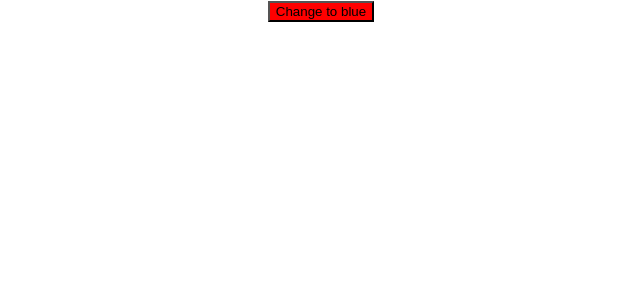
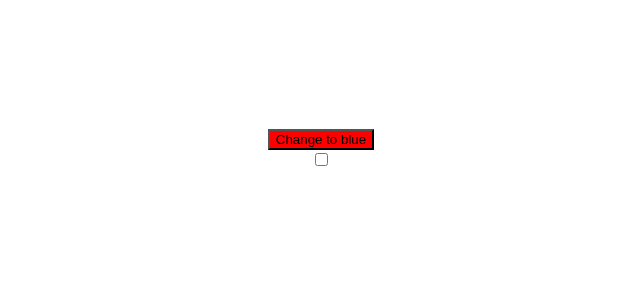
Before and after one commit to VrushabBayas/react-testing-color-button, a React (Create React App) app: page / in a window 1280 px wide. Shown: the top 300 px of the page, without its empty margins (319-959 px from the left). Built offline with nearby package versions, Linux system fonts and the light colour scheme.

Commit message:
tested check box

```diff
--- a/src/App.css
+++ b/src/App.css
@@ -2,37 +2,6 @@
   text-align: center;
 }
 
-.App-logo {
-  height: 40vmin;
-  pointer-events: none;
+.buttonWrapper{
+  margin-top: 10%;
 }
-
-@media (prefers-reduced-motion: no-preference) {
-  .App-logo {
-    animation: App-logo-spin infinite 20s linear;
-  }
-}
-
-.App-header {
-  background-color: #282c34;
-  min-height: 100vh;
-  display: flex;
-  flex-direction: column;
-  align-items: center;
-  justify-content: center;
-  font-size: calc(10px + 2vmin);
-  color: white;
-}
-
-.App-link {
-  color: #61dafb;
-}
-
-@keyframes App-logo-spin {
-  from {
-    transform: rotate(0deg);
-  }
-  to {
-    transform: rotate(360deg);
-  }
-}
--- a/src/App.js
+++ b/src/App.js
@@ -3,17 +3,28 @@ import "./App.css";
 
 function App() {
   const [buttonColor, setButtonColor] = useState("red");
+  const [disabled, setDisabled] = useState(false);
   const buttonText = useMemo(
     () => (buttonColor === "red" ? "blue" : "red"),
     [buttonColor]
   );
   const handleOnclick = () => setButtonColor(buttonText);
+  const handleOnCheck = (e) => setDisabled(e.target.checked);
   return (
     <div className="App">
-      <button
-        onClick={handleOnclick}
-        style={{ backgroundColor: buttonColor }}
-      >{`Change to ${buttonText}`}</button>
+      <div className="buttonWrapper">
+        <button
+          disabled={disabled}
+          onClick={handleOnclick}
+          style={{ backgroundColor: buttonColor }}
+        >{`Change to ${buttonText}`}</button>
+      </div>
+      <input
+        type="checkbox"
+        defaultChecked={disabled}
+        aria-checked={disabled}
+        onChange={handleOnCheck}
+      />
     </div>
   );
 }
```
Also changed, not shown: 1 other file (tests, documents, lock files or other folders).
